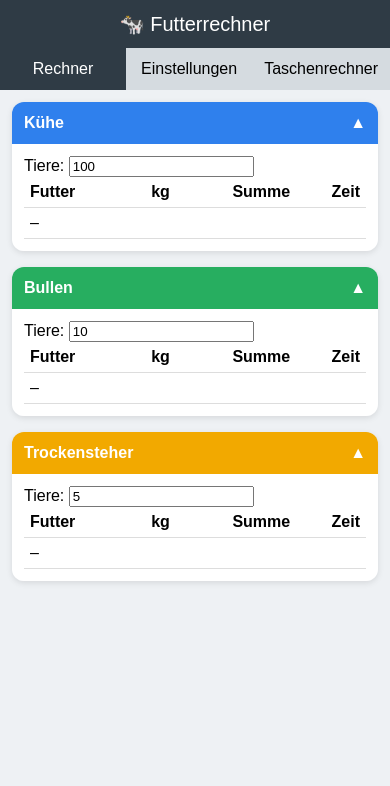
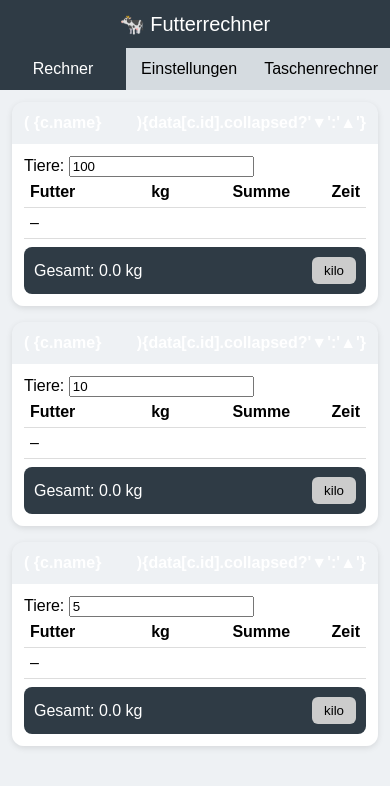
Before and after one commit to taupke-pixel/Futterrechner, a plain HTML site: page index.html in a window 390 px wide. Drawn offline with Linux system fonts and the light colour scheme.

Commit message:
Refactor comments and improve formatting in index.html

```diff
--- a/index.html
+++ b/index.html
@@ -37,7 +37,6 @@ th:first-child,td:first-child{text-align:left}
   background:#e0e0e0;
   padding:4px 6px;
   cursor:pointer;
-  border-radius:4px;
 }
 .sort-active{background:#2f80ed;color:#fff}
 
@@ -68,6 +67,10 @@ th:first-child,td:first-child{text-align:left}
 .kilo-btn.active{background:#2f80ed;color:#fff}
 .inline-total-input{width:120px;font-size:16px}
 
+/* AGF / MLF */
+.agf{color:#b30000;font-weight:bold}
+.mlf{color:#003399;font-weight:bold}
+
 /* Taschenrechner */
 .calc-box{max-width:360px;margin:auto;background:#fff;padding:12px;border-radius:12px;box-shadow:0 2px 6px rgba(0,0,0,.15)}
 .calc-display{background:#eef1f4;padding:12px;font-size:24px;text-align:right;border-radius:6px;margin-bottom:10px}
@@ -95,13 +98,13 @@ th:first-child,td:first-child{text-align:left}
 <div id="calc2" class="panel hidden"></div>
 
 <script>
-/* ================= HILFE ================= */
+/* ===== HILFE ===== */
 function fmt(sec){
   sec=Math.round(sec);
   return Math.floor(sec/60)+" min "+(sec%60)+" s";
 }
 
-/* ================= GLOBAL ================= */
+/* ===== GLOBAL ===== */
 let globalCfg=JSON.parse(localStorage.getItem("gCfg"))||{
   agfName:"AGF",
   mlfName:"MLF",
@@ -117,7 +120,7 @@ const CATS=[
 
 function defItems(){
   let a=[];
-  for(let i=1;i<=8;i++)a.push({name:"Futter "+i,kg:0});
+  for(let i=1;i<=8;i++) a.push({name:"Futter "+i,kg:0});
   a.push({type:"agf",kg:0});
   a.push({type:"mlf",kg:0});
   return a;
@@ -132,7 +135,7 @@ let data=JSON.parse(localStorage.getItem("futter"))||{
 let sortMode=false;
 let kiloMode={};
 
-/* ================= TABS ================= */
+/* ===== TABS ===== */
 function showTab(t){
   ["calc","settings","calc2"].forEach(id=>{
     document.getElementById(id).classList.toggle("hidden",id!==t);
@@ -141,7 +144,7 @@ function showTab(t){
   document.querySelector(`.tab[onclick*='${t}']`).classList.add("active");
 }
 
-/* ================= SORTIERUNG ================= */
+/* ===== SORTIERUNG ===== */
 function toggleSort(){
   sortMode=!sortMode;
   buildSettings();
@@ -152,18 +155,35 @@ function moveItem(cat,i,dir){
   const n=i+dir;
   if(n<0||n>=a.length)return;
   [a[i],a[n]]=[a[n],a[i]];
-  save();
-  buildSettings();
-  buildCalc();
+  save();buildSettings();buildCalc();
 }
 
-/* ================= KILO ================= */
+/* ===== KILO ===== */
 function toggleKilo(cat){
   kiloMode[cat]=!kiloMode[cat];
   document.getElementById("kilo-"+cat).classList.toggle("active",kiloMode[cat]);
 }
 
-/* ================= RECHNER ================= */
+function enableTotalEdit(cat){
+  if(!kiloMode[cat])return;
+  const s=document.getElementById("total-"+cat);
+  if(s.querySelector("input"))return;
+  const v=parseFloat(s.dataset.val)||0;
+  s.innerHTML=`<input class="inline-total-input" type="number" value="${v}"> kg`;
+  const i=s.querySelector("input");
+  i.focus();
+  i.onblur=()=>applyTotalKg(cat,parseFloat(i.value)||0);
+}
+
+function applyTotalKg(cat,kg){
+  let p=0;
+  data[cat].items.forEach(i=>p+=i.kg);
+  if(p<=0)return;
+  data[cat].anz=Math.round(kg/p);
+  save();buildCalc();
+}
+
+/* ===== RECHNER ===== */
 function buildCalc(){
   calc.innerHTML="";
   CATS.forEach(c=>{
@@ -172,31 +192,40 @@ function buildCalc(){
       if(it.kg<=0)return;
       let g=it.kg*data[c.id].anz;
       let name=it.type==="agf"?globalCfg.agfName:
-               it.type==="mlf"?globalCfg.mlfName:
-               it.name;
+               it.type==="mlf"?globalCfg.mlfName:it.name;
+      let zeit="-";
+      if(it.type==="agf")zeit=`<span class="agf">${fmt(g/globalCfg.agfKg)}</span>`;
+      if(it.type==="mlf")zeit=`<span class="mlf">${fmt(g/globalCfg.mlfKg)}</span>`;
       lauf+=g;sum+=g;
-      rows+=`<tr><td>${name}</td><td>${g.toFixed(1)}</td><td>${lauf.toFixed(1)}</td><td>-</td></tr>`;
+      rows+=`<tr><td>\( {name}</td><td> \){g.toFixed(1)}</td><td>\( {lauf.toFixed(1)}</td><td> \){zeit}</td></tr>`;
     });
 
     calc.innerHTML+=`
     <div class="category ${data[c.id].collapsed?'collapsed':''}">
-      <div class="cat-header ${c.cls}" onclick="data.${c.id}.collapsed=!data.${c.id}.collapsed;save();buildCalc()">
-        ${c.name}<span>${data[c.id].collapsed?'▼':'▲'}</span>
+      <div class="cat-header \( {c.cls}" onclick="data. \){c.id}.collapsed=!data.${c.id}.collapsed;save();buildCalc()">
+        \( {c.name}<span> \){data[c.id].collapsed?'▼':'▲'}</span>
       </div>
       <div class="cat-body">
         Tiere:
         <input type="number" value="${data[c.id].anz}"
-          oninput="data.${c.id}.anz=this.valueAsNumber||0;save();buildCalc()">
+          oninput="data.${c.id}.anz=this.valueAsNumber||0;save()"
+          onblur="buildCalc()">
         <table>
           <tr><th>Futter</th><th>kg</th><th>Summe</th><th>Zeit</th></tr>
           ${rows||"<tr><td colspan=4>–</td></tr>"}
         </table>
+        <div class="total">
+          <span id="total-\( {c.id}" data-val=" \){sum.toFixed(1)}"
+            onclick="enableTotalEdit('${c.id}')">Gesamt: ${sum.toFixed(1)} kg</span>
+          <button id="kilo-${c.id}" class="kilo-btn"
+            onclick="toggleKilo('${c.id}')">kilo</button>
+        </div>
       </div>
     </div>`;
   });
 }
 
-/* ================= EINSTELLUNGEN ================= */
+/* ===== EINSTELLUNGEN ===== */
 function buildSettings(){
   settings.innerHTML=`
   <h3>Sortierung</h3>
@@ -204,11 +233,17 @@ function buildSettings(){
     ${sortMode?'Sortieren beenden':'Sortieren aktivieren'}
   </button>
   <hr>
+
   <h3>AGF / MLF</h3>
   AGF Name <input value="${globalCfg.agfName}"
-      oninput="globalCfg.agfName=this.value;saveGlobal();buildCalc();buildSettings()"><br>
+    oninput="globalCfg.agfName=this.value;saveGlobal();buildCalc()"><br>
+  kg/s <input type="number" step="0.01" value="${globalCfg.agfKg}"
+    oninput="globalCfg.agfKg=this.valueAsNumber||0.01;saveGlobal();buildCalc()"><br><br>
+
   MLF Name <input value="${globalCfg.mlfName}"
-      oninput="globalCfg.mlfName=this.value;saveGlobal();buildCalc();buildSettings()"><hr>
+    oninput="globalCfg.mlfName=this.value;saveGlobal();buildCalc()"><br>
+  kg/s <input type="number" step="0.01" value="${globalCfg.mlfKg}"
+    oninput="globalCfg.mlfKg=this.valueAsNumber||0.01;saveGlobal();buildCalc()"><hr>
   `;
 
   CATS.forEach(c=>{
@@ -218,20 +253,19 @@ function buildSettings(){
       <div class="sort-row">
         ${sortMode?`
         <div class="sort-arrows">
-          <button class="sort-btn" onclick="moveItem('${c.id}',${i},-1)">▲</button>
-          <button class="sort-btn" onclick="moveItem('${c.id}',${i},1)">▼</button>
+          <button class="sort-btn" onclick="moveItem('\( {c.id}', \){i},-1)">▲</button>
+          <button class="sort-btn" onclick="moveItem('\( {c.id}', \){i},1)">▼</button>
         </div>`:`<div></div>`}
         <div>
           <input type="text"
-            value="${it.type==='agf'?globalCfg.agfName:
-                    it.type==='mlf'?globalCfg.mlfName:
-                    it.name}"
-            oninput="
-              if('${it.type}'==='agf'){globalCfg.agfName=this.value;saveGlobal();}
-              else if('${it.type}'==='mlf'){globalCfg.mlfName=this.value;saveGlobal();}
-              else{it.name=this.value;save();}
-              buildCalc();
-            ">
+            value="${it.type==='agf'?globalCfg.agfName:it.type==='mlf'?globalCfg.mlfName:it.name}"
+            oninput="${
+              it.type==='agf'
+                ? 'globalCfg.agfName=this.value;saveGlobal();buildCalc()'
+                : it.type==='mlf'
+                ? 'globalCfg.mlfName=this.value;saveGlobal();buildCalc()'
+                : 'it.name=this.value;save();buildCalc();'
+            }">
           <input type="number" step="0.01" value="${it.kg}"
             oninput="it.kg=this.valueAsNumber||0;save();buildCalc()">
         </div>
@@ -240,7 +274,7 @@ function buildSettings(){
   });
 }
 
-/* ================= TASCHENRECHNER ================= */
+/* ===== TASCHENRECHNER ===== */
 let expr="",history=JSON.parse(localStorage.getItem("calcHist"))||[];
 
 function press(v){
@@ -266,15 +300,15 @@ function buildCalc2(){
     <div id="disp" class="calc-display">0</div>
     <div class="calc-grid">
       ${["7","8","9","/","4","5","6","*","1","2","3","-","C","0","=","+"]
-      .map(v=>`<button class="calc-btn"
-        onclick="press('${v}')">${v}</button>`).join("")}
+      .map(v=>`<button class="calc-btn ${v=="="? "eq": "+-*/".includes(v)? "op": v=="C"? "clear": ""}"
+        onclick="press('\( {v}')"> \){v}</button>`).join("")}
     </div>
     <div id="hist" class="calc-history"></div>
   </div>`;
   renderHist();
 }
 
-/* ================= SPEICHERN ================= */
+/* ===== SPEICHERN ===== */
 function save(){localStorage.setItem("futter",JSON.stringify(data))}
 function saveGlobal(){localStorage.setItem("gCfg",JSON.stringify(globalCfg))}
 
```
Lines whose indentation alone changed are shown as unchanged.
